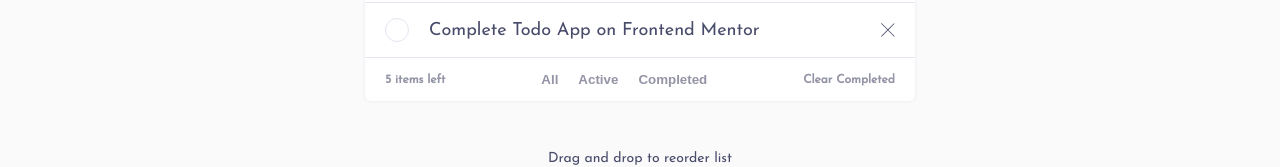
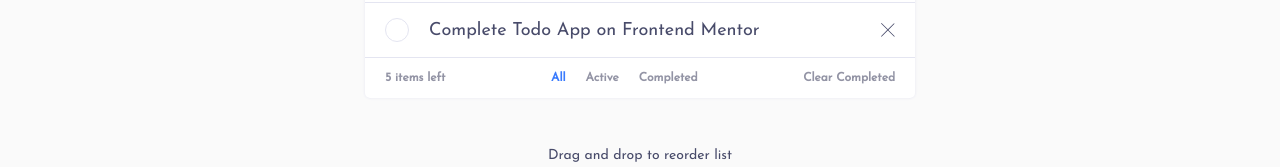
Before and after one commit to ernestizic/theme-todo, a React (Create React App) app: page / in a window 1280 px wide. Shown: the part 505-672 px from the top of the page. Built offline with nearby package versions, Linux system fonts and the light colour scheme.

Commit message:
feat: added active class to filters

```diff
--- a/src/App.js
+++ b/src/App.js
@@ -1,4 +1,5 @@
 import { useEffect, useState } from 'react';
+
 import { todoData } from './data';
 import CreateTodo from './components/CreateTodo';
 import Header from './components/Header';
@@ -12,12 +13,19 @@ import './App.css';
 function App() {
 	// todo data is gotten from data.js file
 	const [isLightTheme, setIsLightTheme] = useState(true);
-	const [todos, setTodos] = useState(todoData);
-	const [todoList, setTodoList] = useState([]);
+	const [todos, setTodos] = useState([]);
+	const [filteredList, setFilteredList] = useState(null);
+
+	const initState = {
+		all: true,
+		active: false,
+		completed: false,
+	};
+	const [activeClass, setActiveClass] = useState(initState);
 
 	useEffect(() => {
-		setTodoList(todos);
-	}, [todos]);
+		setTodos(todoData);
+	}, []);
 
 	// Check a TODO
 	const checkTodo = (id) => {
@@ -33,6 +41,7 @@ function App() {
 
 	// Delete a Todo
 	const deleteTodo = (id) => {
+		console.log(id);
 		setTodos(todos.filter((todo) => todo.id !== id));
 	};
 
@@ -55,32 +64,38 @@ function App() {
 	/********************** FILTER TODOS ******************/
 	// All Todos
 	const getAllTodos = () => {
-		setTodoList([...todos]);
+		setFilteredList(null);
+		setActiveClass({ ...initState, all: true });
 	};
 
 	// Active Todos
 	const getActiveTodos = () => {
-		setTodoList(todos.filter((todo) => todo.completed === false));
+		setFilteredList(todos.filter((todo) => todo.completed === false));
+		setActiveClass({ ...initState, all: false, active: true });
 	};
+
 	// Completed Todos
 	const getCompletedTodos = () => {
-		setTodoList(todos.filter((todo) => todo.completed === true));
+		setFilteredList(todos.filter((todo) => todo.completed === true));
+		setActiveClass({ ...initState, all: false, completed: true });
 	};
 
 	return (
 		<ThemeProvider theme={isLightTheme ? lightTheme : darkTheme}>
 			<GlobalStyles />
+
 			<div className='App'>
 				<Header isLightTheme={isLightTheme} setIsLightTheme={setIsLightTheme} />
 				<CreateTodo createTodo={createTodo} />
 				<Todos
-					todos={todoList}
+					todos={filteredList ? filteredList : todos}
 					checkTodo={checkTodo}
 					deleteTodo={deleteTodo}
 					clearCompletedTodos={clearCompletedTodos}
 					getAllTodos={getAllTodos}
 					getActiveTodos={getActiveTodos}
 					getCompletedTodos={getCompletedTodos}
+					activeClass={activeClass}
 				/>
 
 				<Footer>Drag and drop to reorder list</Footer>
--- a/src/components/TodoFooter.jsx
+++ b/src/components/TodoFooter.jsx
@@ -6,15 +6,16 @@ const TodoFooter = ({
 	getAllTodos,
 	getCompletedTodos,
 	getActiveTodos,
+	activeClass
 }) => {
 	const remainingTodo = todos.filter((todo) => todo.completed === false);
 	return (
 		<ListFooter>
 			<p>{remainingTodo.length} items left</p>
 			<FilterContainer>
-				<button onClick={getAllTodos}>All</button>
-				<button onClick={getActiveTodos}>Active</button>
-				<button onClick={getCompletedTodos}>Completed</button>
+				<a href='##' onClick={getAllTodos} className={activeClass.all ? 'active' : ''}>All</a>
+				<a href='##' onClick={getActiveTodos} className={activeClass.active ? 'active' : ''}>Active</a>
+				<a href='##' onClick={getCompletedTodos} className={activeClass.completed ? 'active' : ''}>Completed</a>
 			</FilterContainer>
 			<p className='clear-completed' onClick={clearCompletedTodos}>
 				Clear Completed
--- a/src/components/Todos.jsx
+++ b/src/components/Todos.jsx
@@ -11,6 +11,7 @@ const Todos = ({
 	getAllTodos,
 	getCompletedTodos,
 	getActiveTodos,
+	activeClass
 }) => {
 	return (
 		<TodosContainer>
@@ -34,6 +35,7 @@ const Todos = ({
 				getAllTodos={getAllTodos}
 				getActiveTodos={getActiveTodos}
 				getCompletedTodos={getCompletedTodos}
+				activeClass={activeClass}
 			/>
 		</TodosContainer>
 	);
--- a/src/components/styles/TodoFooter.styled.js
+++ b/src/components/styles/TodoFooter.styled.js
@@ -19,16 +19,15 @@ export const ListFooter = styled.footer`
 `
 
 export const FilterContainer = styled.div`
-    button{
+    a{
         margin: 0 10px;
         background: none;
-        border: none;
         font-weight: bold;
+        text-decoration: none;
         color: ${colors.darkGrayishBlue};
-        &:hover{
-            cursor: pointer;
-            color: ${(props)=> props.theme.colors.text};
-        }
+    }
+    .active {
+        color: ${colors.brightBlue};
     }
 
     @media only screen and (min-device-width: 360px) and (max-device-width: 768px) {
```
